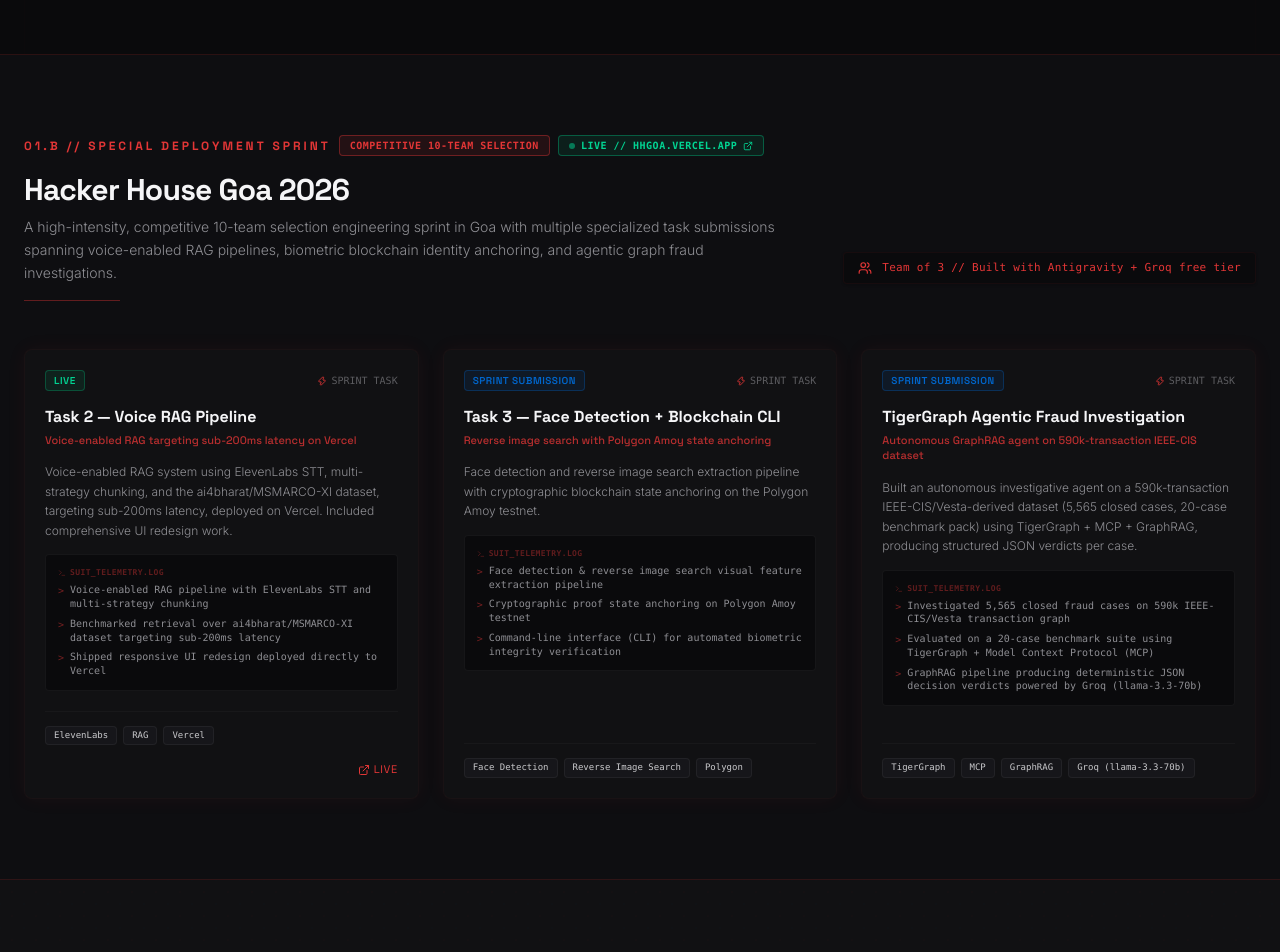
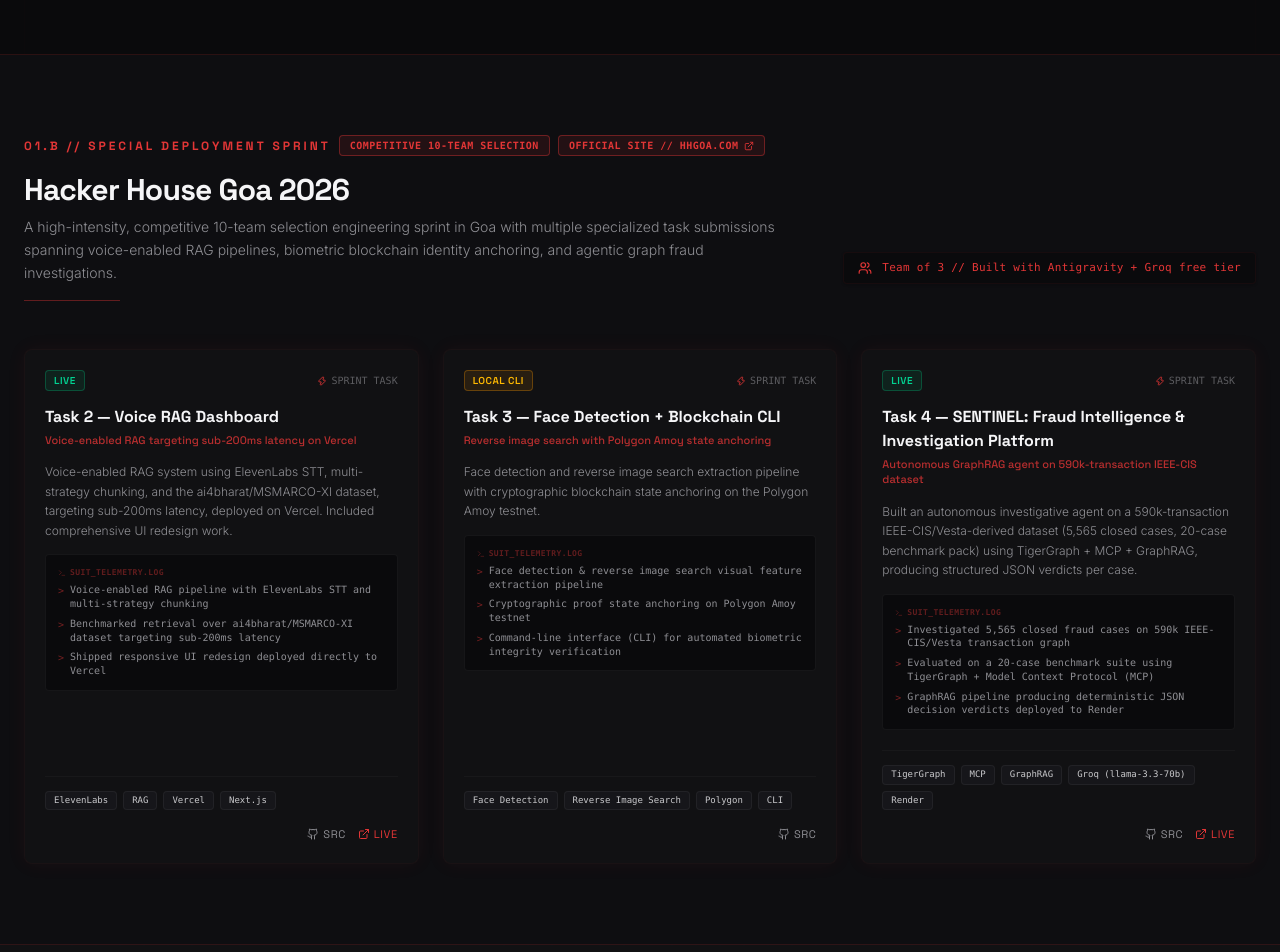
Before and after one commit to tsrinath2007/Personal-site, a Next.js app: page / in a window 1280 px wide. Shown: the part 2720-3672 px from the top of the page. Built offline with nearby package versions, Linux system fonts and the light colour scheme.

Commit message:
feat: configure exact Hacker House Goa links (hhgoa.com, Task 2 Vercel, Task 3 local GitHub, Task 4 SENTINEL Render)

```diff
--- a/src/components/HackerHouseSection.tsx
+++ b/src/components/HackerHouseSection.tsx
@@ -38,15 +38,14 @@
             <span className="text-[10px] font-mono uppercase tracking-wider px-2.5 py-0.5 rounded border border-gold-accent/40 bg-gold-accent/10 text-gold-accent font-semibold">
               {HACKER_HOUSE_GOA.badge}
             </span>
-            {HACKER_HOUSE_GOA.liveUrl && (
+            {HACKER_HOUSE_GOA.eventUrl && (
               <a
-                href={HACKER_HOUSE_GOA.liveUrl}
+                href={HACKER_HOUSE_GOA.eventUrl}
                 target="_blank"
                 rel="noopener noreferrer"
-                className="text-[10px] font-mono uppercase tracking-wider px-2.5 py-0.5 rounded border border-emerald-500/40 bg-emerald-500/10 text-emerald-400 font-semibold flex items-center gap-1.5 hover:bg-emerald-500/20 hover:border-emerald-500/60 transition-all"
+                className="text-[10px] font-mono uppercase tracking-wider px-2.5 py-0.5 rounded border border-gold-accent/40 bg-gold-accent/10 text-gold-accent font-semibold flex items-center gap-1.5 hover:bg-gold-accent/20 hover:border-gold-accent/60 transition-all"
               >
-                <span className="w-1.5 h-1.5 rounded-full bg-emerald-400 animate-pulse" />
-                <span>LIVE // hhgoa.vercel.app</span>
+                <span>OFFICIAL SITE // hhgoa.com</span>
                 <ExternalLink size={10} />
               </a>
             )}
@@ -94,6 +93,8 @@
                   <span className={`text-[10px] font-heading font-semibold uppercase tracking-wider px-2 py-0.5 rounded border ${
                     task.status === "Live"
                       ? "border-emerald-500/30 bg-emerald-500/10 text-emerald-400"
+                      : task.status === "Local CLI" || task.status === "Local"
+                      ? "border-amber-500/30 bg-amber-500/10 text-amber-400"
                       : "border-spidey-blue/30 bg-spidey-blue/10 text-spidey-blue"
                   }`}>
                     {task.status}
--- a/src/data/projects.ts
+++ b/src/data/projects.ts
@@ -243,18 +243,19 @@
 export const HACKER_HOUSE_GOA = {
   title: "Hacker House Goa 2026",
   badge: "COMPETITIVE 10-TEAM SELECTION",
-  liveUrl: "https://hhgoa.vercel.app/",
+  eventUrl: "https://hhgoa.com",
   teamNote: "Team of 3 // Built with Antigravity + Groq free tier",
   blurb: "A high-intensity, competitive 10-team selection engineering sprint in Goa with multiple specialized task submissions spanning voice-enabled RAG pipelines, biometric blockchain identity anchoring, and agentic graph fraud investigations.",
   tasks: [
     {
       id: "hh-voice-rag",
-      title: "Task 2 — Voice RAG Pipeline",
+      title: "Task 2 — Voice RAG Dashboard",
       tagline: "Voice-enabled RAG targeting sub-200ms latency on Vercel",
       description: "Voice-enabled RAG system using ElevenLabs STT, multi-strategy chunking, and the ai4bharat/MSMARCO-XI dataset, targeting sub-200ms latency, deployed on Vercel. Included comprehensive UI redesign work.",
-      techStack: ["ElevenLabs", "RAG", "Vercel"],
+      techStack: ["ElevenLabs", "RAG", "Vercel", "Next.js"],
       status: "Live",
-      liveUrl: "https://hhgoa.vercel.app/",
+      liveUrl: "https://goat-task2.vercel.app/",
+      githubUrl: "https://github.com/tsrinath2007/Task-2",
       highlights: [
         "Voice-enabled RAG pipeline with ElevenLabs STT and multi-strategy chunking",
         "Benchmarked retrieval over ai4bharat/MSMARCO-XI dataset targeting sub-200ms latency",
@@ -266,8 +267,9 @@
       title: "Task 3 — Face Detection + Blockchain CLI",
       tagline: "Reverse image search with Polygon Amoy state anchoring",
       description: "Face detection and reverse image search extraction pipeline with cryptographic blockchain state anchoring on the Polygon Amoy testnet.",
-      techStack: ["Face Detection", "Reverse Image Search", "Polygon"],
-      status: "Sprint Submission",
+      techStack: ["Face Detection", "Reverse Image Search", "Polygon", "CLI"],
+      status: "Local CLI",
+      githubUrl: "https://github.com/tsrinath2007/task-3",
       highlights: [
         "Face detection & reverse image search visual feature extraction pipeline",
         "Cryptographic proof state anchoring on Polygon Amoy testnet",
@@ -275,16 +277,18 @@
       ]
     },
     {
-      id: "hh-tigergraph-fraud",
-      title: "TigerGraph Agentic Fraud Investigation",
+      id: "hh-sentinel-fraud",
+      title: "Task 4 — SENTINEL: Fraud Intelligence & Investigation Platform",
       tagline: "Autonomous GraphRAG agent on 590k-transaction IEEE-CIS dataset",
       description: "Built an autonomous investigative agent on a 590k-transaction IEEE-CIS/Vesta-derived dataset (5,565 closed cases, 20-case benchmark pack) using TigerGraph + MCP + GraphRAG, producing structured JSON verdicts per case.",
-      techStack: ["TigerGraph", "MCP", "GraphRAG", "Groq (llama-3.3-70b)"],
-      status: "Sprint Submission",
+      techStack: ["TigerGraph", "MCP", "GraphRAG", "Groq (llama-3.3-70b)", "Render"],
+      status: "Live",
+      liveUrl: "https://task-4-nvan.onrender.com/",
+      githubUrl: "https://github.com/tsrinath2007/Task-4",
       highlights: [
         "Investigated 5,565 closed fraud cases on 590k IEEE-CIS/Vesta transaction graph",
         "Evaluated on a 20-case benchmark suite using TigerGraph + Model Context Protocol (MCP)",
-        "GraphRAG pipeline producing deterministic JSON decision verdicts powered by Groq (llama-3.3-70b)"
+        "GraphRAG pipeline producing deterministic JSON decision verdicts deployed to Render"
       ]
     }
   ] as HackerHouseTask[]
```
